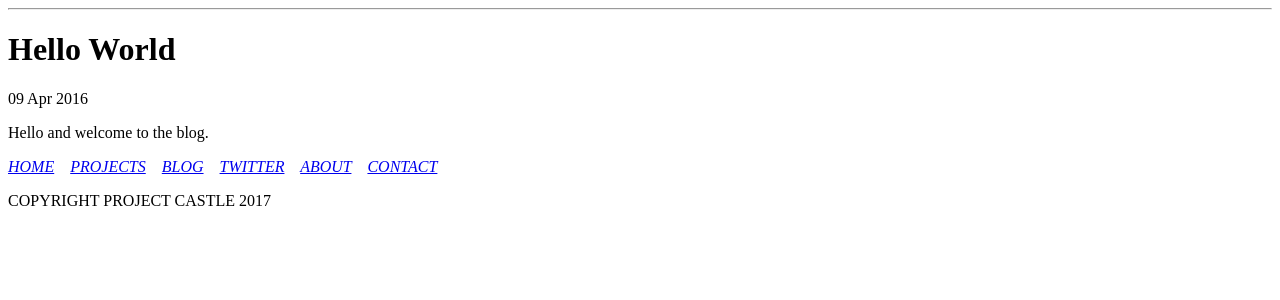
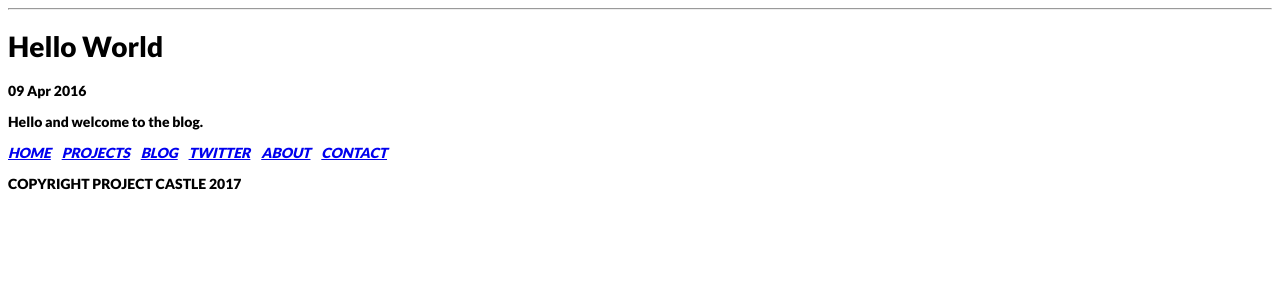
Before and after one commit to jx22/jx22.github.io, a Jekyll site: the page built from _posts/2016-04-09-Hello-World.md, in a window 1280 px wide. Shown: the top 300 px of the page. Built offline with Jekyll 4.4.1, drawn with Linux system fonts in a browser that asks for light colours.

Commit message:
add head w/ font to post layout

```diff
--- a/_layouts/post.html
+++ b/_layouts/post.html
@@ -1,9 +1,24 @@
 ---
 layout: default
 ---
+<head>
+
+<link rel="stylesheet" type="text/css"
+          href="https://fonts.googleapis.com/css?family=Lato:900">
+    <style>
+      body {
+        font-family: 'Lato', sans-serif;
+        font-size: 14px;
+      }
+    </style>
+
+</head>
+
+<body>
 <h1>{{ page.title }}</h1>
 <p class="meta">{{ page.date | date_to_string }}</p>
 
 <div class="post">
   {{ content }}
 </div>
+</body>
```
